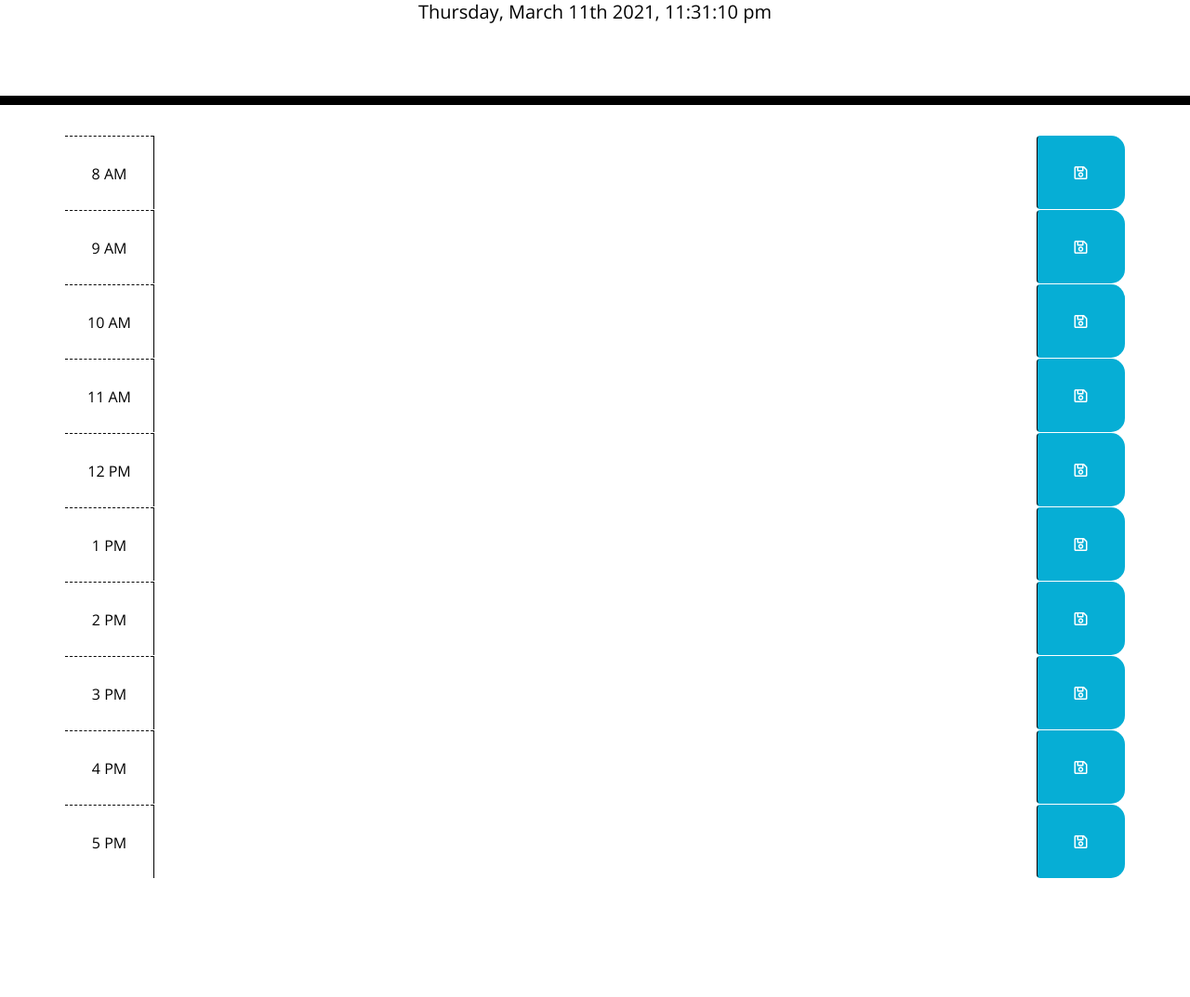
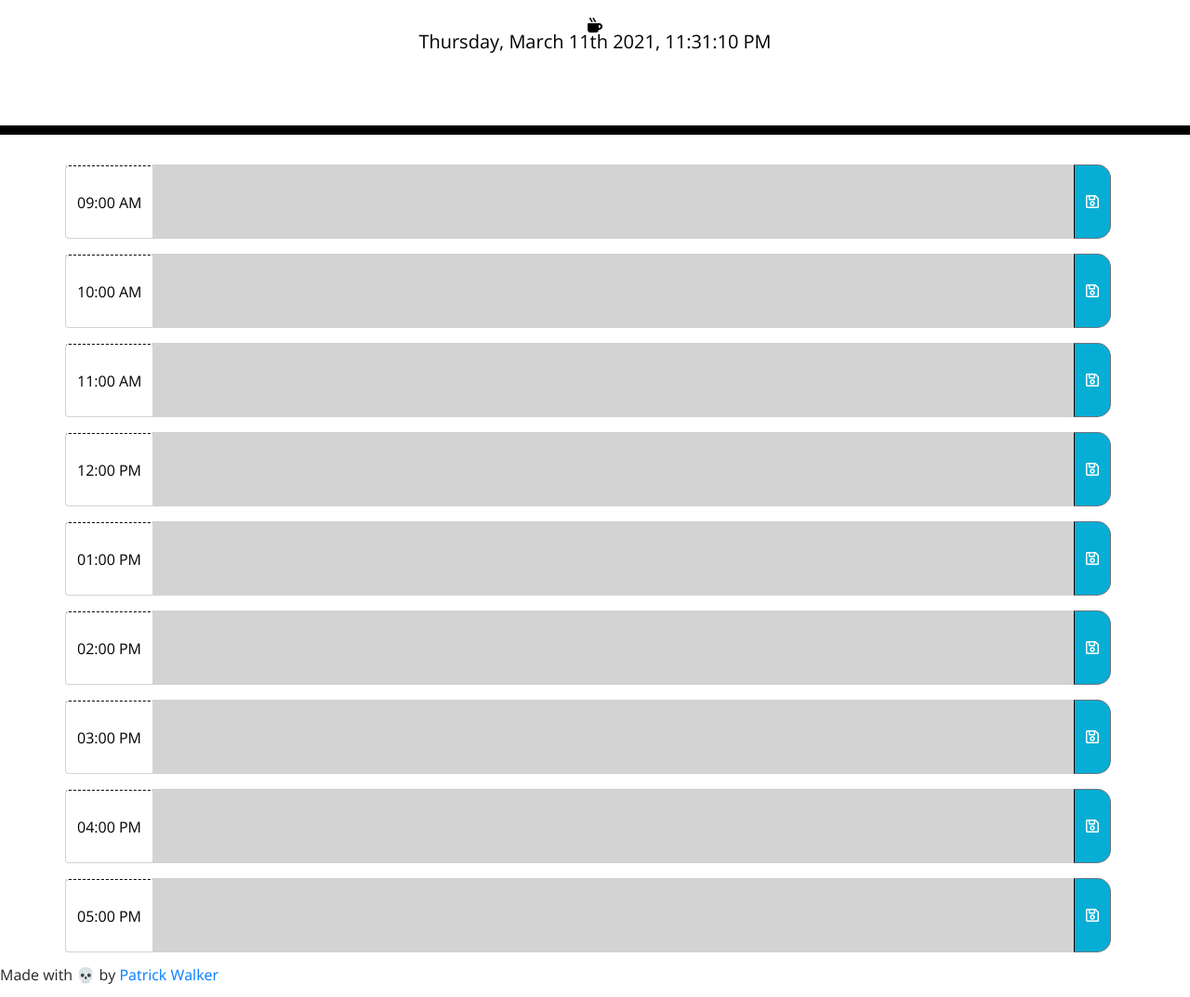
Before and after one commit to pat31477/Work-Day-Scheduler, a plain HTML site: page index.html in a window 1280 px wide. Shown: the part 191-1264 px from the top of the page at 93% size. Before the commit the page ends 1136 px from the top, so only its background shows below. Drawn offline with nearby package versions, Linux system fonts and the light colour scheme.

Commit message:
updated readme and js file

```diff
--- a/Assets/JS/script.js
+++ b/Assets/JS/script.js
@@ -1,10 +1,101 @@
-// Display current day and date
-//let todayDate = moment().format('dddd, MMM Do YYYY, h:mm:ss a');
-//$("#currentDay").html(todayDate);
+window.onload = function(){
+    colorCode();
+    nineAM();
+    tenAM();
+    elevenAM();
+    twelvePM();
+    onePM();
+    twoPM();
+    threePM();
+    fourPM();
+    fivePM();
+   }
 
-let updateTime = function () {
-    let currentTime = moment().format("dddd, MMMM Do YYYY, h:mm:ss a")
+  // WHEN I open the planner
+  // THEN the current day and time is displayed at the top of the calendar
+  let updateTime = function () {
+    let currentTime = moment().format("dddd, MMMM Do YYYY, h:mm:ss A")
     $("#currentDay").text(currentTime)
   }
 
   setInterval(updateTime, 1000);
+
+
+  //var currentDay = moment().format("dddd, MMMM Do YYYY, h:mm:ss A");
+  //$("#currentDay").append(currentDay);
+  //setInterval(updateTime, 1000);
+  //var currentTime = moment().format("LT");
+  //$("#currentTime").append(currentTime);
+
+  // WHEN I scroll down
+  // THEN I am presented with timeblocks for standard business hours
+  // WHEN I view the timeblocks for that day
+  // THEN each timeblock is color coded to indicate whether it is in the past (gray), present (red), or future (green)
+
+  var now = new Date().getHours();
+
+  function colorCode() {
+    if (now > 9) {
+      $("#comment9am").addClass("past");
+    } else if (now >= 9 && now < 10) {
+      $("#comment9am").addClass("present");
+    } else if (now < 9) {
+      $("#comment9am").addClass("future");
+    }
+    if (now > 10) {
+      $("#comment10am").addClass("past");
+    } else if (now >= 10 && now < 11) {
+      $("#comment10am").addClass("present");
+    } else if (now < 10) {
+      $("#comment10am").addClass("future");
+    }
+    if (now > 11) {
+      $("#comment11am").addClass("past");
+    } else if (now >= 11 && now < 12) {
+      $("#comment11am").addClass("present");
+    } else if (now < 11) {
+      $("#comment11am").addClass("future");
+    }
+    if (now > 12) {
+      $("#comment12pm").addClass("past");
+    } else if (now >= 12 && now < 13) {
+      $("#comment12pm").addClass("present");
+    } else if (now < 12) {
+      $("#comment12pm").addClass("future");
+    }
+    if (now > 13) {
+      $("#comment1pm").addClass("past");
+    } else if (now >= 13 && now < 14) {
+      $("#comment1pm").addClass("present");
+    } else if (now < 13) {
+      $("#comment1pm").addClass("future");
+    }
+    if (now > 14) {
+      $("#comment2pm").addClass("past");
+    } else if (now >= 14 && now < 15) {
+      $("#comment2pm").addClass("present");
+    } else if (now < 14) {
+      $("#comment2pm").addClass("future");
+    }
+    if (now > 15) {
+      $("#comment3pm").addClass("past");
+    } else if (now >= 15 && now < 16) {
+      $("#comment3pm").addClass("present");
+    } else if (now < 15) {
+      $("#comment3pm").addClass("future");
+    }
+    if (now > 16) {
+      $("#comment4pm").addClass("past");
+    } else if (now >= 16 && now < 17) {
+      $("#comment4pm").addClass("present");
+    } else if (now < 16) {
+      $("#comment4pm").addClass("future");
+    }
+    if (now > 17) {
+      $("#comment5pm").addClass("past");
+    } else if (now >= 17 && now < 18) {
+      $("#comment5pm").addClass("present");
+    } else if (now < 17) {
+      $("#comment5pm").addClass("future");
+    }
+  }
--- a/index.html
+++ b/index.html
@@ -1,130 +1,142 @@
 <!DOCTYPE html>
 <html lang="en">
+
 <head>
   <meta charset="UTF-8" />
   <meta name="viewport" content="width=device-width, initial-scale=1.0" />
   <meta http-equiv="X-UA-Compatible" content="ie=edge" />
-    <link
-      rel="stylesheet"
-      href="https://stackpath.bootstrapcdn.com/bootstrap/4.3.1/css/bootstrap.min.css"
-    />
-    <link
-      rel="stylesheet"
-      href="https://use.fontawesome.com/releases/v5.8.1/css/all.css"
-      integrity="sha384-50oBUHEmvpQ+1lW4y57PTFmhCaXp0ML5d60M1M7uH2+nqUivzIebhndOJK28anvf"
-      crossorigin="anonymous"
-    />
-    <link
-      href="https://fonts.googleapis.com/css?family=Open+Sans&display=swap"
-      rel="stylesheet"
-    />
-    <link rel="stylesheet" href="Assets/CSS/style.css" />
+  <link rel="stylesheet" href="https://stackpath.bootstrapcdn.com/bootstrap/4.3.1/css/bootstrap.min.css" />
+  <link rel="stylesheet" href="https://use.fontawesome.com/releases/v5.8.1/css/all.css"
+    integrity="sha384-50oBUHEmvpQ+1lW4y57PTFmhCaXp0ML5d60M1M7uH2+nqUivzIebhndOJK28anvf" crossorigin="anonymous" />
+  <link href="https://fonts.googleapis.com/css?family=Open+Sans&display=swap" rel="stylesheet" />
+  <link href="https://fonts.googleapis.com/css2?family=Poppins:wght@400;700&display=swap" rel="stylesheet">
+  <link rel="stylesheet" href="Assets/CSS/style.css">
   <title>Work Day Scheduler</title>
 </head>
 
 <body>
-    <!-- Header -->
   <header class="jumbotron">
     <h1 class="display-3">Work Day Scheduler</h1>
     <p class="lead">A simple calendar app for scheduling your work day</p>
+    <br>
+    <i class="fas fa-mug-hot"></i>
+    <br>
     <p id="currentDay" class="lead"></p>
+    <p id="currentTime" class="lead"></p>
   </header>
 
-    <div class="container">
+  <div class="container container-fluid time-block">
 
-      <!-- Timeblocks start here -->
-
-      <div id="hour8" class="row time-block">
-              <div class="col-md-1 hour">
-                  8 AM
+    <!-- 9 am -->
+    <div class="input-group mb-3">
+      <div class="input-group-prepend row">
+        <span class="input-group-text hour">09:00 AM</span>
       </div>
-              <textarea class="col-md-10 description">
-              </textarea>
-              <button class="btn saveBtn col-md-1"><i class="far fa-save"></i></button>
+      <textarea value="" id="comment9am" type="text" cols="100" rows="2" class="form-control description textarea"></textarea>
+      <div class="input-group-append">
+        <button id="button9am" class="btn btn-outline-secondary saveBtn" type="button"><i
+            class="far fa-save"></i></button>
+      </div>
     </div>
 
-      <div id="hour9" class="row time-block">
-              <div class="col-md-1 hour">
-                  9 AM
+    <!-- 10 am-->
+    <div class="input-group mb-3">
+      <div class="input-group-prepend row">
+        <span class="input-group-text hour">10:00 AM</span>
       </div>
-              <textarea class="col-md-10 description">
-              </textarea>
-              <button class="btn saveBtn col-md-1"><i class="far fa-save"></i></button>
+      <textarea id="comment10am" value="" type="text" cols="100" rows="2" class="form-control description textarea"></textarea>
+      <div class="input-group-append">
+        <button id="button10am" class="btn btn-outline-secondary saveBtn" type="button"><i
+            class="far fa-save"></i></button>
+      </div>
     </div>
 
-      <div id="hour10" class="row time-block">
-              <div class="col-md-1 hour">
-                  10 AM
+    <!--11 am-->
+    <div class="input-group mb-3">
+      <div class="input-group-prepend row">
+        <span class="input-group-text hour">11:00 AM</span>
         </div>
-              <textarea class="col-md-10 description">
-              </textarea>
-              <button class="btn saveBtn col-md-1"><i class="far fa-save"></i></button>
+        <textarea id="comment11am" value="" type="text" cols="100" rows="2" class="form-control description textarea"></textarea>
+        <div class="input-group-append">
+          <button id="button11am" class="btn btn-outline-secondary saveBtn" type="button"><i
+              class="far fa-save"></i></button>
+        </div>
       </div>
 
-      <div id="hour11" class="row time-block">
-              <div class="col-md-1 hour">
-                  11 AM
+      <!--12 pm-->
+      <div class="input-group mb-3">
+        <div class="input-group-prepend row">
+          <span class="input-group-text hour">12:00 PM</span>
         </div>
-              <textarea class="col-md-10 description">
-              </textarea>
-              <button class="btn saveBtn col-md-1"><i class="far fa-save"></i></button>
+        <textarea id="comment12pm" value="" type="text" cols="100" rows="2" class="form-control description textarea"></textarea>
+        <div class="input-group-append">
+          <button id="button12pm" class="btn btn-outline-secondary saveBtn" type="button"><i
+              class="far fa-save"></i></button>
+        </div>
       </div>
 
-      <div id="hour12" class="row time-block">
-              <div class="col-md-1 hour">
-                  12 PM
+      <!--1 pm-->
+      <div class="input-group mb-3">
+        <div class="input-group-prepend row">
+          <span class="input-group-text hour">01:00 PM</span>
         </div>
-              <textarea class="col-md-10 description">
-              </textarea>
-              <button class="btn saveBtn col-md-1"><i class="far fa-save"></i></button>
+        <textarea id="comment1pm" value="" type="text" cols="100" rows="2" class="form-control description textarea"></textarea>
+        <div class="input-group-append">
+          <button id="button1pm" class="btn btn-outline-secondary saveBtn" type="button"><i
+              class="far fa-save"></i></button>
+        </div>
       </div>
 
-      <div id="hour13" class="row time-block">
-              <div class="col-md-1 hour">
-                  1 PM
+      <!--2 pm-->
+      <div class="input-group mb-3">
+        <div class="input-group-prepend row">
+          <span class="input-group-text hour">02:00 PM</span>
         </div>
-              <textarea class="col-md-10 description">
-              </textarea>
-              <button class="btn saveBtn col-md-1"><i class="far fa-save"></i></button>
+        <textarea id="comment2pm" value="" type="text" cols="100" rows="2" class="form-control description textarea"></textarea>
+        <div class="input-group-append">
+          <button id="button2pm" class="btn btn-outline-secondary saveBtn" type="button"><i
+              class="far fa-save"></i></button>
+        </div>
       </div>
 
-      <div id="hour14" class="row time-block">
-              <div class="col-md-1 hour">
-                  2 PM
+      <!--3 pm-->
+      <div class="input-group mb-3">
+        <div class="input-group-prepend row">
+          <span class="input-group-text hour">03:00 PM</span>
         </div>
-              <textarea class="col-md-10 description">
-              </textarea>
-              <button class="btn saveBtn col-md-1"><i class="far fa-save"></i></button>
+        <textarea id="comment3pm" value="" type="text" cols="100" rows="2" class="form-control description textarea"></textarea>
+        <div class="input-group-append">
+          <button id="button3pm" class="btn btn-outline-secondary saveBtn" type="button"><i
+              class="far fa-save"></i></button>
+        </div>
       </div>
 
-      <div id="hour15" class="row time-block">
-              <div class="col-md-1 hour">
-                  3 PM
+      <!--4 pm-->
+      <div class="input-group mb-3">
+        <div class="input-group-prepend row">
+          <span class="input-group-text hour">04:00 PM</span>
         </div>
-              <textarea class="col-md-10 description">
-              </textarea>
-              <button class="btn saveBtn col-md-1"><i class="far fa-save"></i></button>
+        <textarea id="comment4pm" value="" type="text" cols="100" rows="2" class="form-control description textarea"></textarea>
+        <div class="input-group-append">
+          <button id="button4pm" class="btn btn-outline-secondary saveBtn" type="button"><i
+              class="far fa-save"></i></button>
+        </div>
       </div>
 
-      <div id="hour16" class="row time-block">
-              <div class="col-md-1 hour">
-                  4 PM
+      <!-- 5pm-->
+      <div class="input-group mb-3">
+        <div class="input-group-prepend row">
+          <span class="input-group-text hour">05:00 PM</span>
         </div>
-              <textarea class="col-md-10 description">
-              </textarea>
-              <button class="btn saveBtn col-md-1"><i class="far fa-save"></i></button>
+        <textarea id="comment5pm" value="" type="text" cols="100" rows="2" class="form-control description textarea"></textarea>
+        <div class="input-group-append">
+          <button id="button5pm" class="btn btn-outline-secondary saveBtn" type="button"><i
+              class="far fa-save"></i></button>
         </div>
-
-      <div id="hour17" class="row time-block">
-              <div class="col-md-1 hour">
-                  5 PM
-              </div>
-              <textarea class="col-md-10 description">
-              </textarea>
-              <button class="btn saveBtn col-md-1"><i class="far fa-save"></i></button>
       </div>
 
     </div>
+    <footer><p>Made with &#128128; by <a href="https://github.com/pat31477">Patrick Walker</a></p></footer>
 
     <script src="https://code.jquery.com/jquery-3.4.1.min.js"></script>
     <script src="https://cdnjs.cloudflare.com/ajax/libs/moment.js/2.24.0/moment.min.js"></script>
```
Lines whose indentation alone changed are shown as unchanged.
